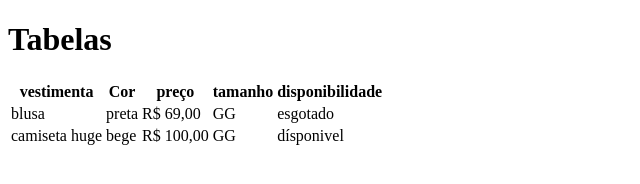
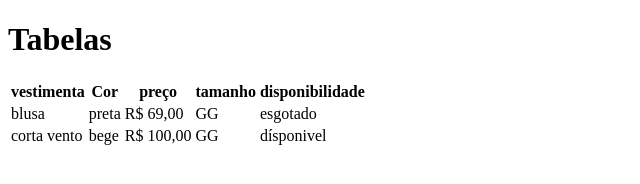
Before and after one commit to Leonardo12387/aula-tabela, a plain HTML site: page index.html in a window 1280 px wide. Shown: the whole page, without its empty margins (0-640 px from the left). Drawn offline with Linux system fonts and the light colour scheme.

Commit message:
trocado camiseta huge para corta vento

```diff
--- a/index.html
+++ b/index.html
@@ -29,7 +29,7 @@
          </tr>
 
          <tr>
-            <td>camiseta huge</td>
+            <td>corta vento</td>
             <td>bege</td>
             <td>R$ 100,00</td>
             <td>GG</td>
```
